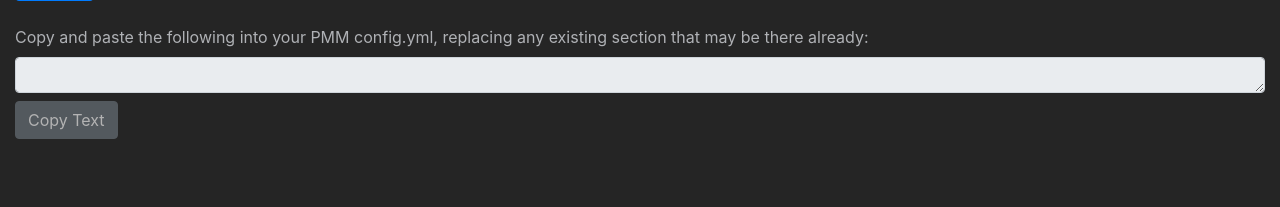
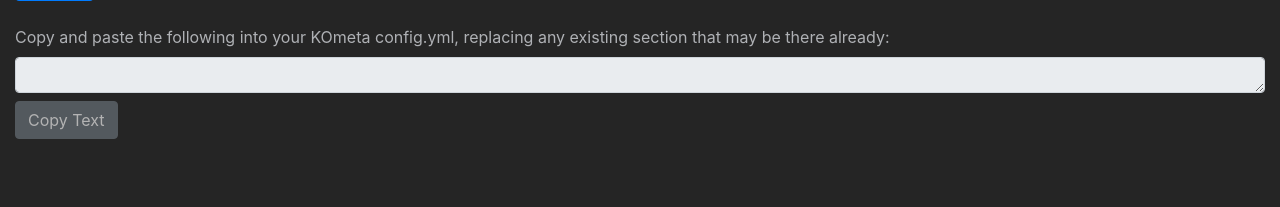
Before and after one commit to Kometa-Team/Trakt-MAL-OAuth, a Flask app: page / in a window 1280 px wide. Shown: the part 471-678 px from the top of the page. Run offline with Flask 3, Linux system fonts and the light colour scheme; some libraries are stand-ins or nearby versions.

Commit message:
Change PMM name

```diff
--- a/templates/index.html
+++ b/templates/index.html
@@ -83,7 +83,7 @@
         <!-- Result display -->
         <br>
         <div class="form-group">
-            <label for="result">Copy and paste the following into your PMM config.yml, replacing any existing section that may be there already:</label>
+            <label for="result">Copy and paste the following into your KOmeta config.yml, replacing any existing section that may be there already:</label>
             <textarea class="form-control" id="result" rows="1" readonly
             style="overflow:hidden; font-size: 12pt; font-family: 'Courier New', monospace;" oninput="autoResize(this); checkContentStart(this)">{{ result }}</textarea>
             <button type="button" class="btn btn-secondary mt-2" id="copyButton" onclick="copyText()">Copy Text</button>
```
